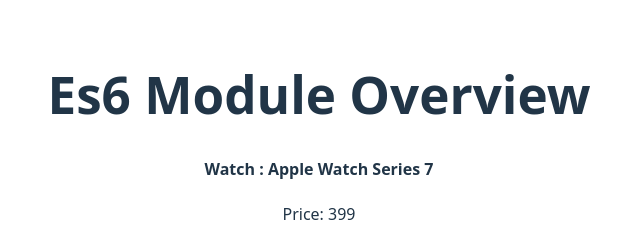
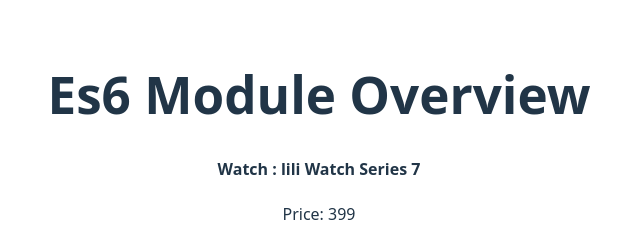
Before and after one commit to sadhin28/es6-module-overview, a React (Vite) app: page / in a window 1280 px wide. Shown: the top 247 px of the page, without its empty margins (321-961 px from the left). Built offline with nearby package versions, Linux system fonts and the light colour scheme.

Commit message:
add watch data

```diff
--- /dev/null
+++ b/public/Watches.json
@@ -0,0 +1,22 @@
+[
+    { "id": 1, "name": "lili Watch Series 7", "price": 399, "img": "https://upload.wikimedia.org/wikipedia/commons/thumb/d/d7/Apple_Watch_Series_7_Aluminum_Green.png/800px-Apple_Watch_Series_7_Aluminum_Green.png" },
+    { "id": 2, "name": "Samsung Galaxy Watch 4", "price": 250, "img": "https://upload.wikimedia.org/wikipedia/commons/thumb/0/0c/Samsung_Galaxy_Watch_4.png/800px-Samsung_Galaxy_Watch_4.png" },
+    { "id": 3, "name": "Fitbit Charge 5", "price": 179, "img": "https://upload.wikimedia.org/wikipedia/commons/thumb/4/47/Fitbit_Charge_5_%28White%29.png/800px-Fitbit_Charge_5_%28White%29.png" },
+    { "id": 4, "name": "Garmin Venu 2", "price": 400, "img": "https://upload.wikimedia.org/wikipedia/commons/thumb/c/cf/Garmin_Venu_2_Smartwatch.png/800px-Garmin_Venu_2_Smartwatch.png" },
+    { "id": 5, "name": "Amazfit GTR 3", "price": 180, "img": "https://upload.wikimedia.org/wikipedia/commons/thumb/4/42/Amazfit_GTR_3.png/800px-Amazfit_GTR_3.png" },
+    { "id": 6, "name": "Suunto 7", "price": 399, "img": "https://upload.wikimedia.org/wikipedia/commons/thumb/1/1e/Suunto_7_Watch.png/800px-Suunto_7_Watch.png" },
+    { "id": 7, "name": "Huawei Watch GT 3", "price": 250, "img": "https://upload.wikimedia.org/wikipedia/commons/thumb/c/c5/Huawei_Watch_GT_3.png/800px-Huawei_Watch_GT_3.png" },
+    { "id": 8, "name": "Withings Steel HR", "price": 180, "img": "https://upload.wikimedia.org/wikipedia/commons/thumb/2/29/Withings_Steel_HR.png/800px-Withings_Steel_HR.png" },
+    { "id": 9, "name": "Polar Vantage V2", "price": 500, "img": "https://upload.wikimedia.org/wikipedia/commons/thumb/d/da/Polar_Vantage_V2.png/800px-Polar_Vantage_V2.png" },
+    { "id": 10, "name": "Fossil Gen 5", "price": 295, "img": "https://upload.wikimedia.org/wikipedia/commons/thumb/f/fd/Fossil_Gen_5_Smartwatch.png/800px-Fossil_Gen_5_Smartwatch.png" },
+    { "id": 11, "name": "Samsung Galaxy Watch 5", "price": 300, "img": "https://upload.wikimedia.org/wikipedia/commons/thumb/9/94/Samsung_Galaxy_Watch_5_Pro.png/800px-Samsung_Galaxy_Watch_5_Pro.png" },
+    { "id": 12, "name": "Apple Watch SE", "price": 279, "img": "https://upload.wikimedia.org/wikipedia/commons/thumb/4/43/Apple_Watch_SE_2022.png/800px-Apple_Watch_SE_2022.png" },
+    { "id": 13, "name": "Garmin Forerunner 945", "price": 600, "img": "https://upload.wikimedia.org/wikipedia/commons/thumb/4/4b/Garmin_Forerunner_945.png/800px-Garmin_Forerunner_945.png" },
+    { "id": 14, "name": "Amazfit Bip U Pro", "price": 60, "img": "https://upload.wikimedia.org/wikipedia/commons/thumb/1/16/Amazfit_Bip_U_Pro.png/800px-Amazfit_Bip_U_Pro.png" },
+    { "id": 15, "name": "Fitbit Sense", "price": 299, "img": "https://upload.wikimedia.org/wikipedia/commons/thumb/4/43/Fitbit_Sense.png/800px-Fitbit_Sense.png" },
+    { "id": 16, "name": "Garmin Lily", "price": 199, "img": "https://upload.wikimedia.org/wikipedia/commons/thumb/6/65/Garmin_Lily.png/800px-Garmin_Lily.png" },
+    { "id": 17, "name": "Amazfit GTS 2", "price": 179, "img": "https://upload.wikimedia.org/wikipedia/commons/thumb/e/e4/Amazfit_GTS_2.png/800px-Amazfit_GTS_2.png" },
+    { "id": 18, "name": "Huawei Watch Fit", "price": 130, "img": "https://upload.wikimedia.org/wikipedia/commons/thumb/4/4e/Huawei_Watch_Fit.png/800px-Huawei_Watch_Fit.png" },
+    { "id": 19, "name": "Suunto 9 Peak", "price": 700, "img": "https://upload.wikimedia.org/wikipedia/commons/thumb/3/37/Suunto_9_Peak.png/800px-Suunto_9_Peak.png" },
+    { "id": 20, "name": "Garmin Venu Sq", "price": 200, "img": "https://upload.wikimedia.org/wikipedia/commons/thumb/2/29/Garmin_Venu_Sq.png/800px-Garmin_Venu_Sq.png" }
+  ]
--- a/src/App.jsx
+++ b/src/App.jsx
@@ -1,29 +1,36 @@
+import { useState } from 'react'
 import './App.css'
 import Watch from './components/watch/Watch'
+import { useEffect } from 'react';
 function App() {
-  const watches =[
-    { "id": 1, "name": "Apple Watch Series 7", "price": 399, "img": "https://upload.wikimedia.org/wikipedia/commons/thumb/d/d7/Apple_Watch_Series_7_Aluminum_Green.png/800px-Apple_Watch_Series_7_Aluminum_Green.png" },
-    { "id": 2, "name": "Samsung Galaxy Watch 4", "price": 250, "img": "https://upload.wikimedia.org/wikipedia/commons/thumb/0/0c/Samsung_Galaxy_Watch_4.png/800px-Samsung_Galaxy_Watch_4.png" },
-    { "id": 3, "name": "Fitbit Charge 5", "price": 179, "img": "https://upload.wikimedia.org/wikipedia/commons/thumb/4/47/Fitbit_Charge_5_%28White%29.png/800px-Fitbit_Charge_5_%28White%29.png" },
-    { "id": 4, "name": "Garmin Venu 2", "price": 400, "img": "https://upload.wikimedia.org/wikipedia/commons/thumb/c/cf/Garmin_Venu_2_Smartwatch.png/800px-Garmin_Venu_2_Smartwatch.png" },
-    { "id": 5, "name": "Amazfit GTR 3", "price": 180, "img": "https://upload.wikimedia.org/wikipedia/commons/thumb/4/42/Amazfit_GTR_3.png/800px-Amazfit_GTR_3.png" },
-    { "id": 6, "name": "Suunto 7", "price": 399, "img": "https://upload.wikimedia.org/wikipedia/commons/thumb/1/1e/Suunto_7_Watch.png/800px-Suunto_7_Watch.png" },
-    { "id": 7, "name": "Huawei Watch GT 3", "price": 250, "img": "https://upload.wikimedia.org/wikipedia/commons/thumb/c/c5/Huawei_Watch_GT_3.png/800px-Huawei_Watch_GT_3.png" },
-    { "id": 8, "name": "Withings Steel HR", "price": 180, "img": "https://upload.wikimedia.org/wikipedia/commons/thumb/2/29/Withings_Steel_HR.png/800px-Withings_Steel_HR.png" },
-    { "id": 9, "name": "Polar Vantage V2", "price": 500, "img": "https://upload.wikimedia.org/wikipedia/commons/thumb/d/da/Polar_Vantage_V2.png/800px-Polar_Vantage_V2.png" },
-    { "id": 10, "name": "Fossil Gen 5", "price": 295, "img": "https://upload.wikimedia.org/wikipedia/commons/thumb/f/fd/Fossil_Gen_5_Smartwatch.png/800px-Fossil_Gen_5_Smartwatch.png" },
-    { "id": 11, "name": "Samsung Galaxy Watch 5", "price": 300, "img": "https://upload.wikimedia.org/wikipedia/commons/thumb/9/94/Samsung_Galaxy_Watch_5_Pro.png/800px-Samsung_Galaxy_Watch_5_Pro.png" },
-    { "id": 12, "name": "Apple Watch SE", "price": 279, "img": "https://upload.wikimedia.org/wikipedia/commons/thumb/4/43/Apple_Watch_SE_2022.png/800px-Apple_Watch_SE_2022.png" },
-    { "id": 13, "name": "Garmin Forerunner 945", "price": 600, "img": "https://upload.wikimedia.org/wikipedia/commons/thumb/4/4b/Garmin_Forerunner_945.png/800px-Garmin_Forerunner_945.png" },
-    { "id": 14, "name": "Amazfit Bip U Pro", "price": 60, "img": "https://upload.wikimedia.org/wikipedia/commons/thumb/1/16/Amazfit_Bip_U_Pro.png/800px-Amazfit_Bip_U_Pro.png" },
-    { "id": 15, "name": "Fitbit Sense", "price": 299, "img": "https://upload.wikimedia.org/wikipedia/commons/thumb/4/43/Fitbit_Sense.png/800px-Fitbit_Sense.png" },
-    { "id": 16, "name": "Garmin Lily", "price": 199, "img": "https://upload.wikimedia.org/wikipedia/commons/thumb/6/65/Garmin_Lily.png/800px-Garmin_Lily.png" },
-    { "id": 17, "name": "Amazfit GTS 2", "price": 179, "img": "https://upload.wikimedia.org/wikipedia/commons/thumb/e/e4/Amazfit_GTS_2.png/800px-Amazfit_GTS_2.png" },
-    { "id": 18, "name": "Huawei Watch Fit", "price": 130, "img": "https://upload.wikimedia.org/wikipedia/commons/thumb/4/4e/Huawei_Watch_Fit.png/800px-Huawei_Watch_Fit.png" },
-    { "id": 19, "name": "Suunto 9 Peak", "price": 700, "img": "https://upload.wikimedia.org/wikipedia/commons/thumb/3/37/Suunto_9_Peak.png/800px-Suunto_9_Peak.png" },
-    { "id": 20, "name": "Garmin Venu Sq", "price": 200, "img": "https://upload.wikimedia.org/wikipedia/commons/thumb/2/29/Garmin_Venu_Sq.png/800px-Garmin_Venu_Sq.png" }
-  ]
-
+  const [watches,setwatches]=useState([]);
+  useEffect(()=>{
+    fetch('Watches.json')
+    .then(res => res.json())
+    .then(data=>setwatches(data))
+  },[])
+  // const watches =[
+  //   { "id": 1, "name": "Apple Watch Series 7", "price": 399, "img": "https://upload.wikimedia.org/wikipedia/commons/thumb/d/d7/Apple_Watch_Series_7_Aluminum_Green.png/800px-Apple_Watch_Series_7_Aluminum_Green.png" },
+  //   { "id": 2, "name": "Samsung Galaxy Watch 4", "price": 250, "img": "https://upload.wikimedia.org/wikipedia/commons/thumb/0/0c/Samsung_Galaxy_Watch_4.png/800px-Samsung_Galaxy_Watch_4.png" },
+  //   { "id": 3, "name": "Fitbit Charge 5", "price": 179, "img": "https://upload.wikimedia.org/wikipedia/commons/thumb/4/47/Fitbit_Charge_5_%28White%29.png/800px-Fitbit_Charge_5_%28White%29.png" },
+  //   { "id": 4, "name": "Garmin Venu 2", "price": 400, "img": "https://upload.wikimedia.org/wikipedia/commons/thumb/c/cf/Garmin_Venu_2_Smartwatch.png/800px-Garmin_Venu_2_Smartwatch.png" },
+  //   { "id": 5, "name": "Amazfit GTR 3", "price": 180, "img": "https://upload.wikimedia.org/wikipedia/commons/thumb/4/42/Amazfit_GTR_3.png/800px-Amazfit_GTR_3.png" },
+  //   { "id": 6, "name": "Suunto 7", "price": 399, "img": "https://upload.wikimedia.org/wikipedia/commons/thumb/1/1e/Suunto_7_Watch.png/800px-Suunto_7_Watch.png" },
+  //   { "id": 7, "name": "Huawei Watch GT 3", "price": 250, "img": "https://upload.wikimedia.org/wikipedia/commons/thumb/c/c5/Huawei_Watch_GT_3.png/800px-Huawei_Watch_GT_3.png" },
+  //   { "id": 8, "name": "Withings Steel HR", "price": 180, "img": "https://upload.wikimedia.org/wikipedia/commons/thumb/2/29/Withings_Steel_HR.png/800px-Withings_Steel_HR.png" },
+  //   { "id": 9, "name": "Polar Vantage V2", "price": 500, "img": "https://upload.wikimedia.org/wikipedia/commons/thumb/d/da/Polar_Vantage_V2.png/800px-Polar_Vantage_V2.png" },
+  //   { "id": 10, "name": "Fossil Gen 5", "price": 295, "img": "https://upload.wikimedia.org/wikipedia/commons/thumb/f/fd/Fossil_Gen_5_Smartwatch.png/800px-Fossil_Gen_5_Smartwatch.png" },
+  //   { "id": 11, "name": "Samsung Galaxy Watch 5", "price": 300, "img": "https://upload.wikimedia.org/wikipedia/commons/thumb/9/94/Samsung_Galaxy_Watch_5_Pro.png/800px-Samsung_Galaxy_Watch_5_Pro.png" },
+  //   { "id": 12, "name": "Apple Watch SE", "price": 279, "img": "https://upload.wikimedia.org/wikipedia/commons/thumb/4/43/Apple_Watch_SE_2022.png/800px-Apple_Watch_SE_2022.png" },
+  //   { "id": 13, "name": "Garmin Forerunner 945", "price": 600, "img": "https://upload.wikimedia.org/wikipedia/commons/thumb/4/4b/Garmin_Forerunner_945.png/800px-Garmin_Forerunner_945.png" },
+  //   { "id": 14, "name": "Amazfit Bip U Pro", "price": 60, "img": "https://upload.wikimedia.org/wikipedia/commons/thumb/1/16/Amazfit_Bip_U_Pro.png/800px-Amazfit_Bip_U_Pro.png" },
+  //   { "id": 15, "name": "Fitbit Sense", "price": 299, "img": "https://upload.wikimedia.org/wikipedia/commons/thumb/4/43/Fitbit_Sense.png/800px-Fitbit_Sense.png" },
+  //   { "id": 16, "name": "Garmin Lily", "price": 199, "img": "https://upload.wikimedia.org/wikipedia/commons/thumb/6/65/Garmin_Lily.png/800px-Garmin_Lily.png" },
+  //   { "id": 17, "name": "Amazfit GTS 2", "price": 179, "img": "https://upload.wikimedia.org/wikipedia/commons/thumb/e/e4/Amazfit_GTS_2.png/800px-Amazfit_GTS_2.png" },
+  //   { "id": 18, "name": "Huawei Watch Fit", "price": 130, "img": "https://upload.wikimedia.org/wikipedia/commons/thumb/4/4e/Huawei_Watch_Fit.png/800px-Huawei_Watch_Fit.png" },
+  //   { "id": 19, "name": "Suunto 9 Peak", "price": 700, "img": "https://upload.wikimedia.org/wikipedia/commons/thumb/3/37/Suunto_9_Peak.png/800px-Suunto_9_Peak.png" },
+  //   { "id": 20, "name": "Garmin Venu Sq", "price": 200, "img": "https://upload.wikimedia.org/wikipedia/commons/thumb/2/29/Garmin_Venu_Sq.png/800px-Garmin_Venu_Sq.png" }
+  // ]
 
 
   return (
--- a/src/components/watch/Watch.jsx
+++ b/src/components/watch/Watch.jsx
@@ -8,7 +8,9 @@
         <div>
             <h4>Watch : {name} </h4>
             <p>Price: {price}</p>
+
         </div>
+
     );
 };
 
```
